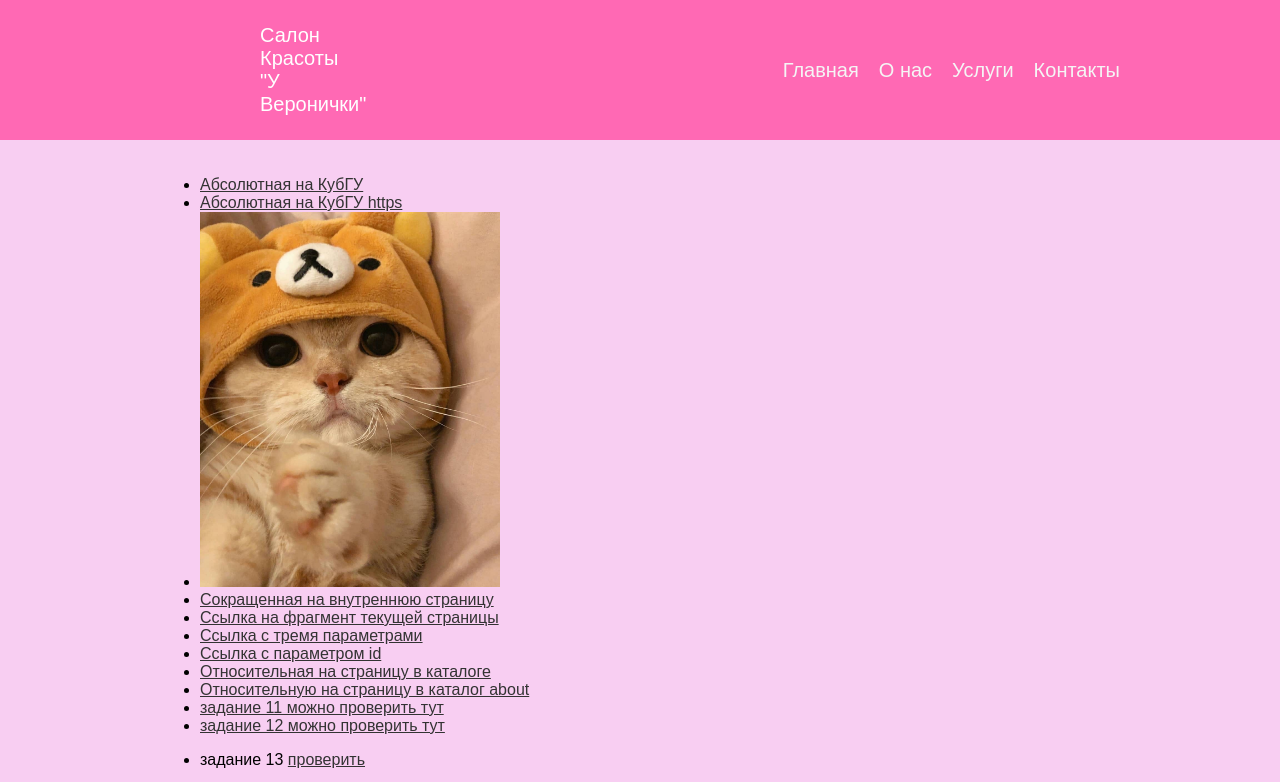
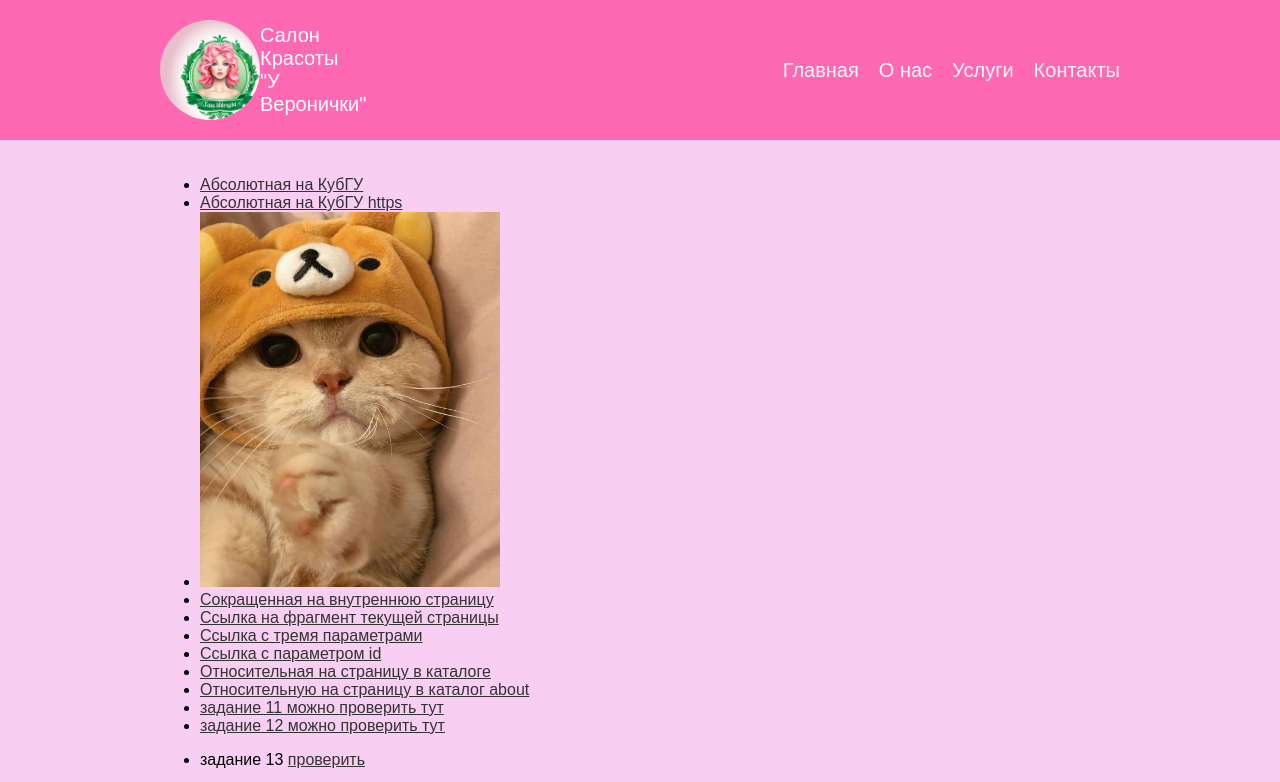
Before and after one commit to Veronikaaaaaaaaaaaaaa/web3, a plain HTML site: page index.html in a window 1280 px wide. Shown: the top 782 px of the page. Drawn offline with Linux system fonts and the light colour scheme.

Commit message:
Update style.css

```diff
--- a/style.css
+++ b/style.css
@@ -172,7 +172,7 @@ main {
     width: 100px;
     height: 100px;
     border-radius: 50%;
-    background: url(logo.jpg);
+    background: url(logo.jpeg);
     background-size: auto 120px;
   }
 
```
